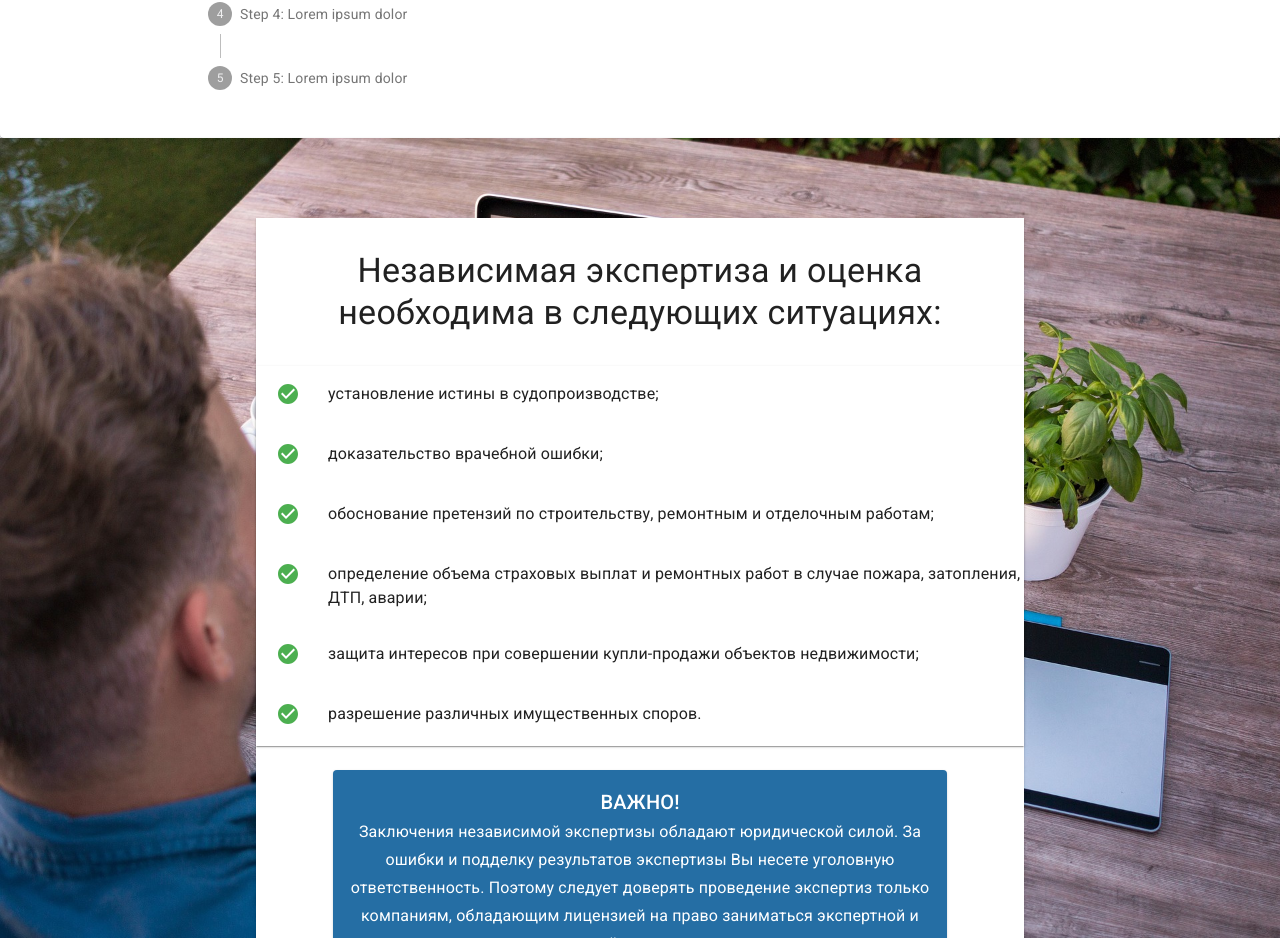
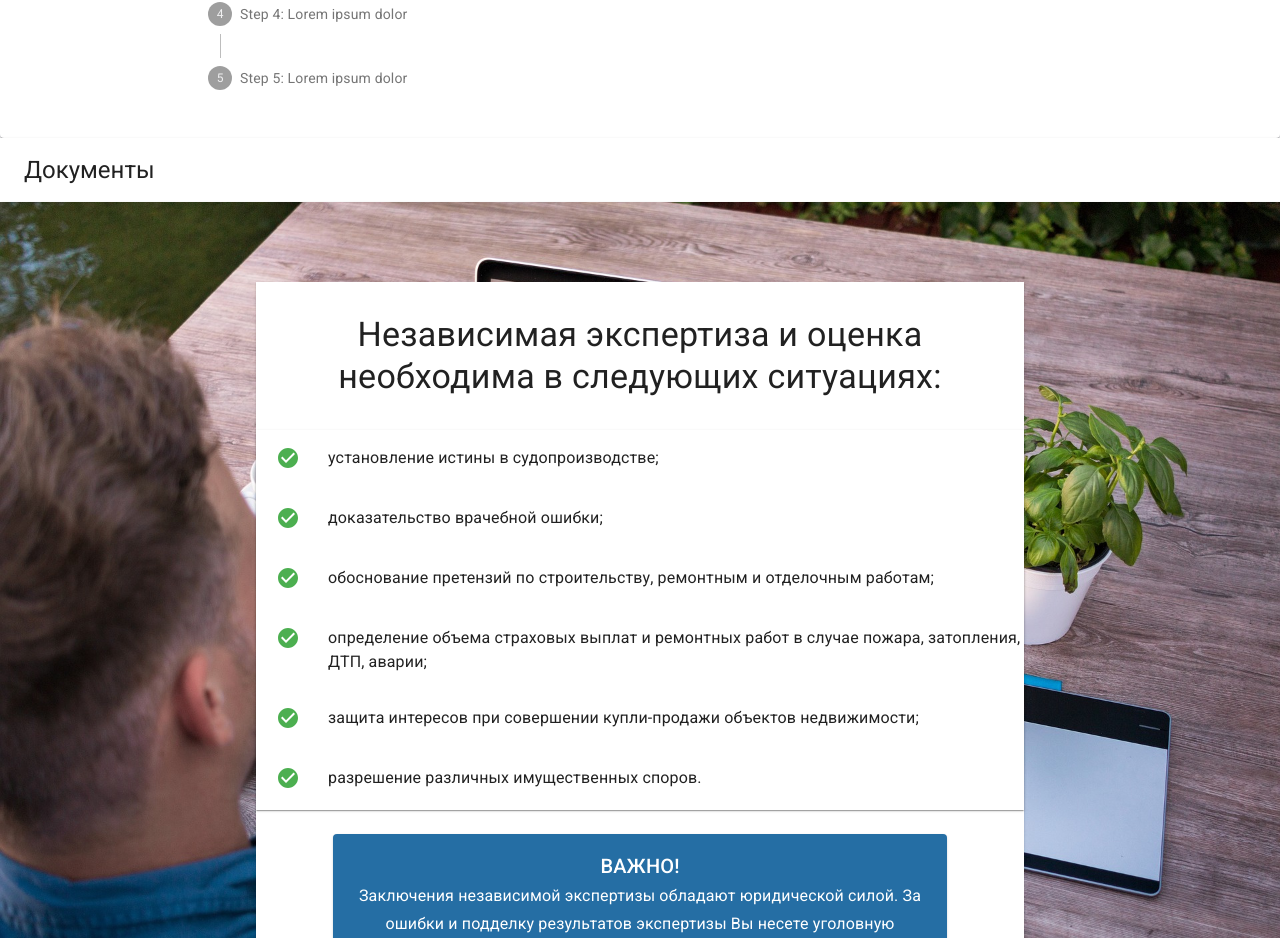
Before and after one commit to avramenkomy/altika-frontend, a React (Create React App) app: page / in a window 1280 px wide. Shown: the part 5037-5975 px from the top of the page. Built offline with nearby package versions, Linux system fonts and the light colour scheme.

Commit message:
WIP: init new component

```diff
--- a/src/App.js
+++ b/src/App.js
@@ -10,6 +10,7 @@ import StepByWork from './components/stepByWork/StepByWork';
 import News from './components/news/News';
 import ReasonsForExpertise from './components/reasons/ReasonsComponent';
 import FooterComponent from './components/footer/FooterComponent';
+import License from './components/licenseDocuments/LicenseDocuments';
 
 
 function App() {
@@ -64,6 +65,7 @@ function App() {
         <ExpertiseTypes />
         <Services darkMode={darkMode} />
         <StepByWork />
+        <License />
         <ReasonsForExpertise />
         <News />
 
--- /dev/null
+++ b/src/components/licenseDocuments/LicenseDocuments.js
@@ -0,0 +1,26 @@
+import React from 'react';
+import { Container, Paper, Typography, Hidden} from '@material-ui/core';
+import { makeStyles } from '@material-ui/core/styles';
+
+const useStyles = makeStyles((theme) => ({
+  root: {
+    paddingTop: theme.spacing(2),
+    paddingBottom: theme.spacing(2),
+  },
+}));
+
+function LicenseDocuments () {
+  const classes = useStyles();
+
+  return (
+    <Paper square className={classes.root}>
+      <Container maxWidth={"lg"}>
+        <Typography variant="h5" className={classes.title}>
+          Документы
+        </Typography>
+      </Container>
+    </Paper>
+  )
+}
+
+export default LicenseDocuments;
```
